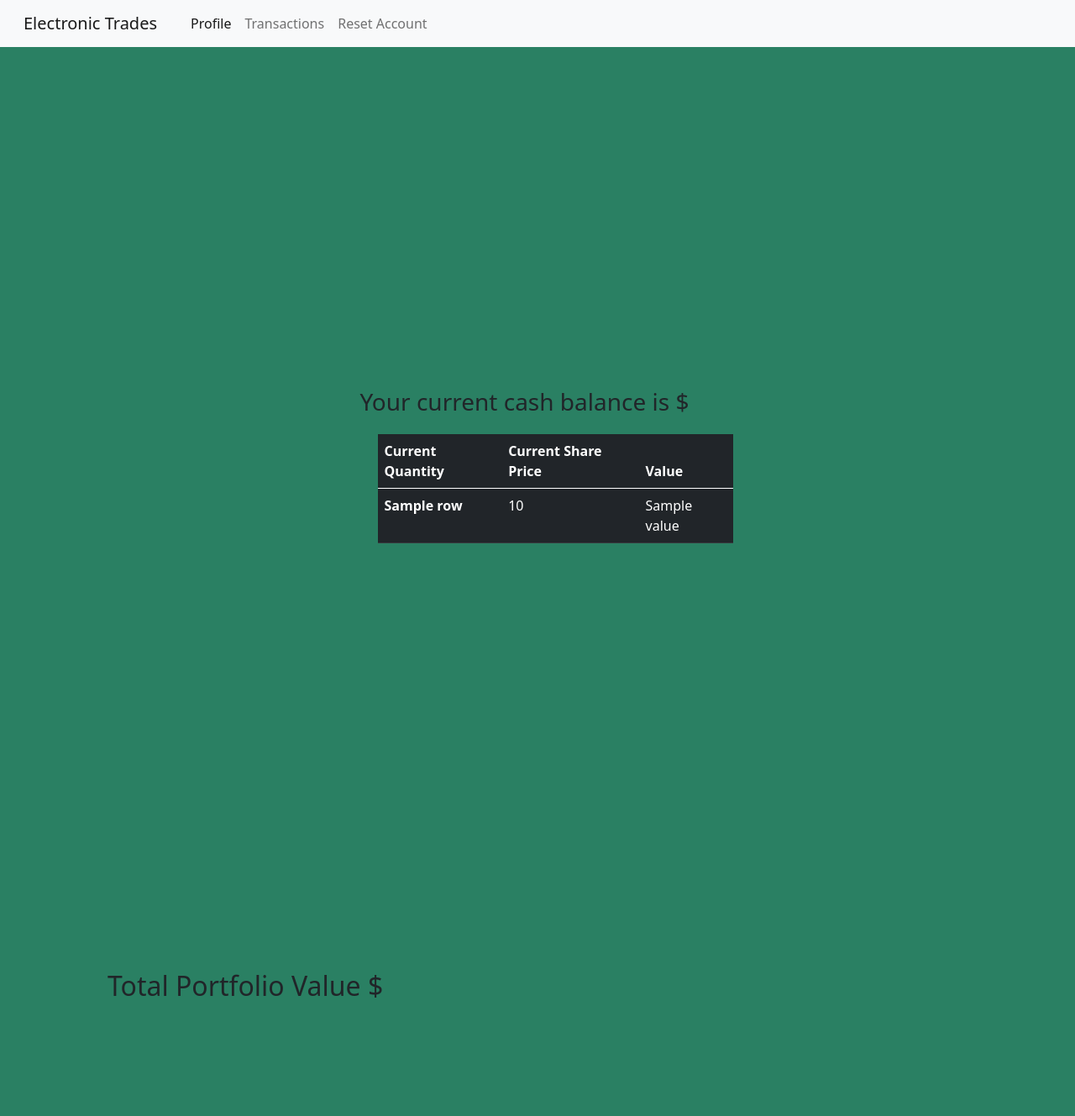
After one commit to wwhite13sub/StockTradings, a Django app: template trade/templates/profile.html in a window 1280 px wide. The commit adds this page. Shown: the whole page at 84% size. Run offline with Django 3.2, Linux system fonts and the light colour scheme; the template is opened without the code that fills it: most values are stand-ins (such as "Sample title", 1, 10 or a date in 2020).

Commit message:
updating templates

```diff
--- a/stocktrade/settings.py
+++ b/stocktrade/settings.py
@@ -11,6 +11,7 @@ https://docs.djangoproject.com/en/3.2/ref/settings/
 """
 import os
 from pathlib import Path
+
 
 # Build paths inside the project like this: BASE_DIR / 'subdir'.
 # BASE_DIR = Path(__file__).resolve().parent.parent
@@ -56,7 +57,7 @@ ROOT_URLCONF = 'stocktrade.urls'
 TEMPLATES = [
     {
         'BACKEND': 'django.template.backends.django.DjangoTemplates',
-        'DIRS': [],
+        'DIRS': [os.path.join(BASE_DIR, 'templates')],
         'APP_DIRS': True,
         'OPTIONS': {
             'context_processors': [
@@ -122,6 +123,7 @@ USE_TZ = True
 STATIC_ROOT = os.path.join(BASE_DIR, 'staticfiles')
 STATIC_URL = '/static/'
 
+
 # Default primary key field type
 # https://docs.djangoproject.com/en/3.2/ref/settings/#default-auto-field
 
--- a/stocktrade/urls.py
+++ b/stocktrade/urls.py
@@ -15,14 +15,14 @@ Including another URLconf
 """
 from django.contrib import admin
 from django.urls import path, include
-from trade import views as trade_view
+# from trade import views as trade_view
 
 
 urlpatterns = [
     path('admin/', admin.site.urls),
-    path('', trade_view.index, name='index'),
-    # path ('accounts/', include('django.contrib.auth.urls')),
-    # path('', include('trade.urls')),
-    path('profile/', trade_view.profile, name='profile'),
+    # path('', trade_view.index, name='index'),
+    path ('accounts/', include('django.contrib.auth.urls')),
+    path('', include('trade.urls'), name= 'store'),
+    # path('profile/', trade_view.profile, name='profile'),
 
 ]
--- /dev/null
+++ b/trade/static/css/home.css
@@ -0,0 +1,3 @@
+body {
+    background-color: chartreuse;
+}
--- a/trade/static/css/profile.css
+++ b/trade/static/css/profile.css
@@ -1,3 +1,13 @@
 body {
-    background-color: aquamarine;
+    background-color: rgb(42, 128, 99);
 }
+.profile_bal {
+    padding: 28%;
+
+}
+.table {
+    margin: 5%;
+}
+.profile_two {
+    padding: 10%;
+}
--- a/trade/templates/trade/base.html
+++ b/trade/templates/base.html
@@ -11,27 +11,27 @@
 
     <nav class="navbar navbar-expand-lg navbar-light bg-light">
         <div class="container-fluid">
-          <a class="navbar-brand nav-link disabled">Electronic Trades</a>
+          <a class="navbar-brand nav-link" href="{% url 'home' %}">Electronic Trades</a>
           <button class="navbar-toggler" type="button" data-bs-toggle="collapse" data-bs-target="#navbarNav" aria-controls="navbarNav" aria-expanded="false" aria-label="Toggle navigation">
             <span class="navbar-toggler-icon"></span>
           </button>
           <div class="collapse navbar-collapse" id="navbarNav">
             <ul class="navbar-nav">
               <li class="nav-item">
-                <a class="nav-link active" aria-current="page" href="#">Profile</a>
+                <a class="nav-link active" aria-current="page" href="{% url 'profile' %}">Profile</a>
               </li>
               <li class="nav-item">
-                <a class="nav-link" href="#">Transactions</a>
+                <a class="nav-link" href="{% url 'transactions' %}">Transactions</a>
               </li>
               <li class="nav-item">
                 <a class="nav-link" href="#">Reset Account </a>
-              </li>
+             </li>
 
             </ul>
           </div>
         </div>
       </nav>
-
-
 </body>
 </html>
+{% block content %}
+{% endblock content %}
--- /dev/null
+++ b/trade/templates/profile.html
@@ -0,0 +1,36 @@
+{% extends 'base.html' %}
+
+
+{% block content %}
+{% load static %}
+<link href="https://cdn.jsdelivr.net/npm/bootstrap@5.0.1/dist/css/bootstrap.min.css" rel="stylesheet" integrity="sha384-+0n0xVW2eSR5OomGNYDnhzAbDsOXxcvSN1TPprVMTNDbiYZCxYbOOl7+AMvyTG2x" crossorigin="anonymous">
+<link rel="stylesheet" href="{% static 'css/profile.css' %}">
+
+<body class="">
+<div class="profile_bal container mt-5">
+    <h3> Your current cash balance is $</h3>
+      <div class="contanier">
+          <table class="table table-dark table-hover">
+              <thead>
+                <tr>
+                  <th scope="col">Current Quantity</th>
+                  <th scope="col">Current Share Price</th>
+                  <th scope="col">Value</th>
+                </tr>
+              </thead>
+              <tbody>
+                <tr>
+                  <th scope="row">{{ row.name }}</th>
+                  <td>{{row.quantity }}</td>
+                  <td>{{row.value }}</td>
+                </tr>
+              </tbody>
+          </table>
+      </div>
+</div>
+
+    <div class="profile_two">
+      <h2>Total Portfolio Value $</h2>
+    </div>
+  </body>
+{% endblock content %}
--- a/trade/templates/trade/transaction.html
+++ b/trade/templates/transactions.html
@@ -1,3 +1,7 @@
+{% extends 'base.html' %}
+
+{% block content %}
+
 <!DOCTYPE html>
 <html lang="en">
 <head>
@@ -10,3 +14,5 @@
     <h1>User Trade Transactions</h1>
 </body>
 </html>
+
+{% endblock content %}
--- /dev/null
+++ b/trade/urls.py
@@ -0,0 +1,10 @@
+from django.urls import path
+from .views import (ProfilePageView, HomePageView, TransactionsView)
+
+
+urlpatterns = [
+    path('', HomePageView.as_view(), name='home'),
+    path('profile/', ProfilePageView.as_view(), name='profile'),
+    path('transactions/', TransactionsView.as_view(), name='transactions')
+
+]
```
Also changed, not shown: trade/templates/home.html (added, +9 -0 lines), trade/templates/trade/profile.html (deleted, +0 -30 lines), trade/views.py (+19 -6 lines).
